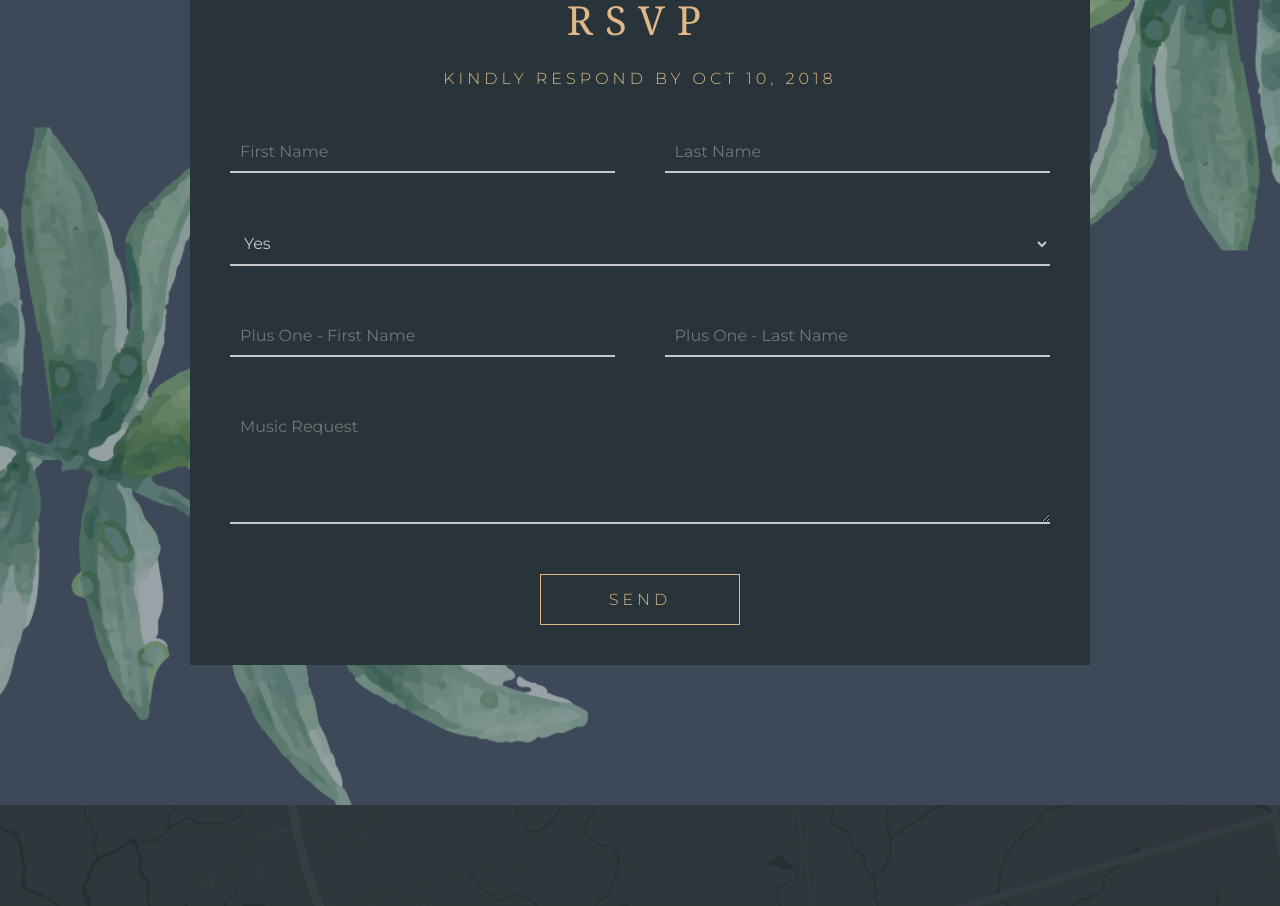
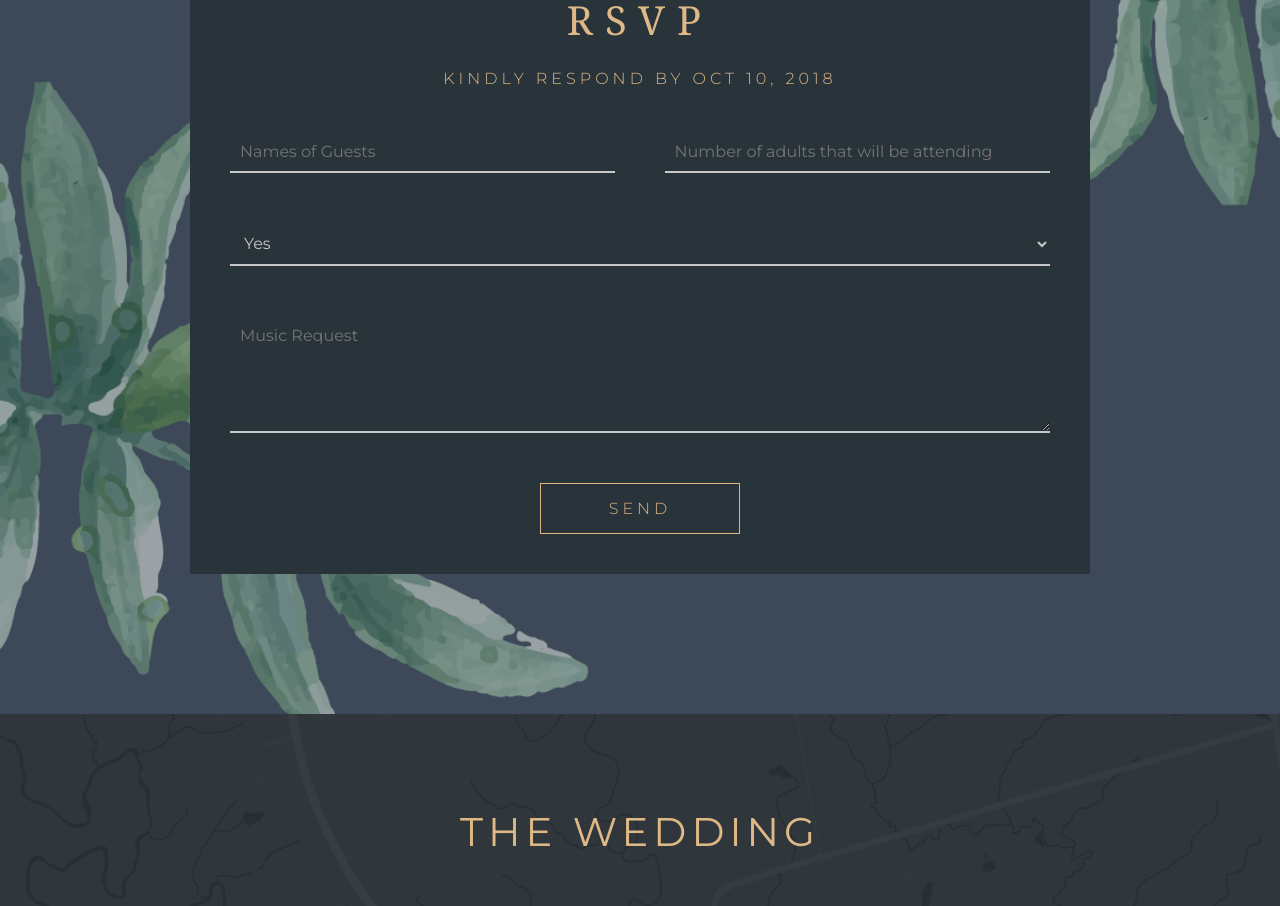
Before and after one commit to sylvianguy/wedding-site, a website: page index.html in a window 1280 px wide. Shown: the part 2620-3526 px from the top of the page. Drawn offline with Linux system fonts and the light colour scheme.

Commit message:
added assets to dev

```diff
--- a/index.html
+++ b/index.html
@@ -76,14 +76,14 @@
 			<form>
 				<h5>RSVP</h5>
 				<h4>kindly respond by oct 10, 2018</h4>
-				<input type="text" placeholder="First Name" name="">
-				<input type="text" placeholder="Last Name" name="">
+				<input type="text" placeholder="Names of Guests" name="">
+				<input type="text" placeholder="Number of adults that will be attending" name="">
 				<select name="" id="">
 					<option value="yes">Yes</option>
 					<option value="no">No</option>
 				</select>
-				<input type="text" placeholder="Plus One - First Name" name="">
-				<input type="text" placeholder="Plus One - Last Name" name="">
+				<!-- <input type="text" placeholder="Plus One - First Name" name="">
+				<input type="text" placeholder="Plus One - Last Name" name=""> -->
 				<textarea placeholder="Music Request" name="" id="" cols="30" rows="5"></textarea>
 				<input value="send" type="submit">
 			</form>
@@ -167,5 +167,6 @@
 	</footer>
 
 </body>
+<!-- <script src="./public/scripts/main.js"></script> -->
 
 </html>
```
Also changed, not shown: dev/assets/bg_gallery.png (added), dev/assets/grid_01.jpg (added), dev/assets/grid_02.jpg (added), dev/assets/grid_03.jpg (added), dev/assets/grid_04.jpg (added), dev/assets/grid_05.jpg (added), dev/assets/grid_06.jpg (added), dev/assets/grid_07.jpg (added), dev/assets/sylvia-patrick-engagement-27.jpg (added), dev/assets/sylvia-patrick-engagement-40.jpg (added), dev/assets/sylvia-patrick-engagement-41.jpg (added), dev/scripts/main.js (line endings or trailing spaces), 2 other files.
